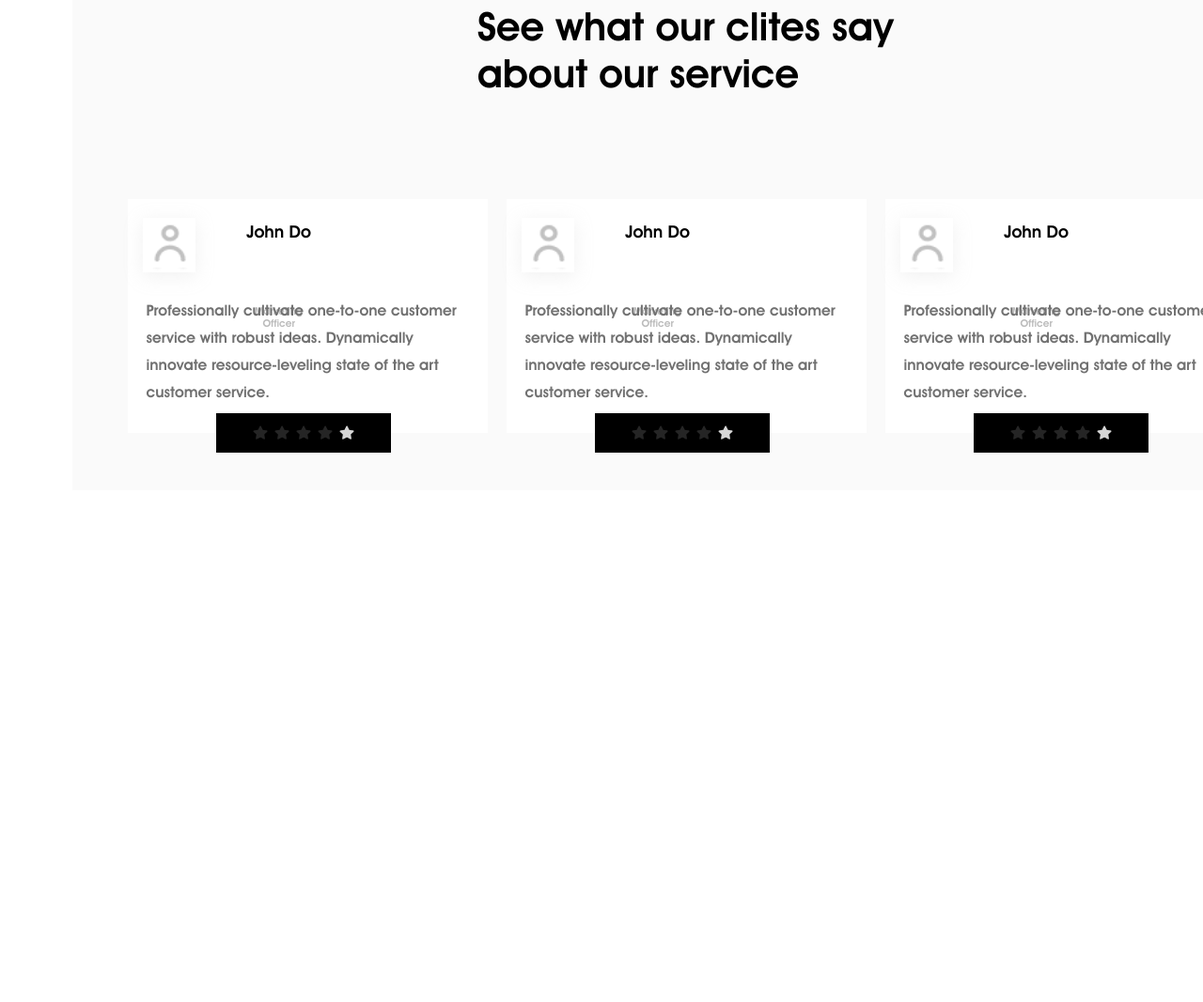
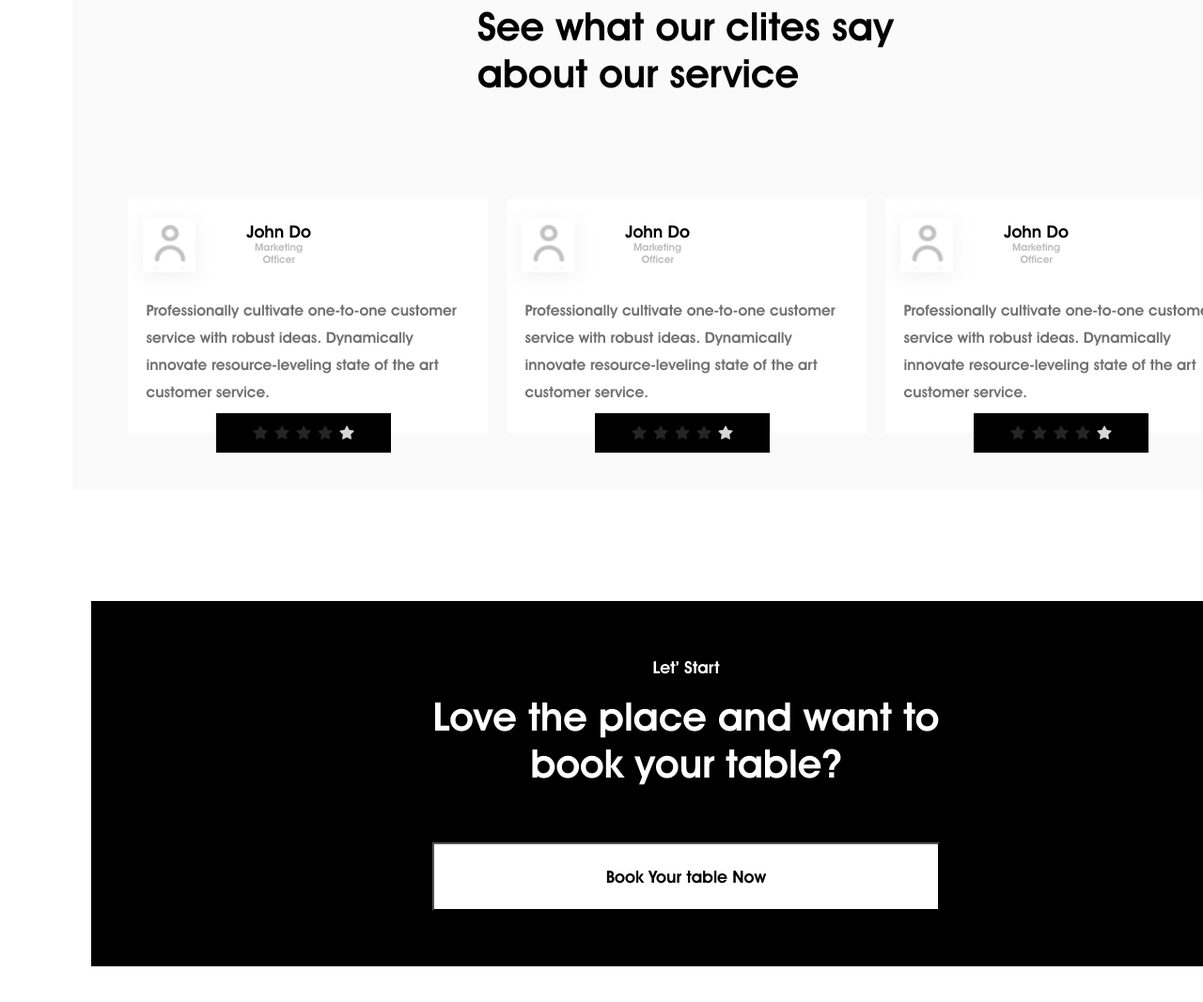
Before and after one commit to Artem-Pot/EatMeet, a plain HTML site: page index.html in a window 1280 px wide. Shown: the part 3990-5057 px from the top of the page at 94% size. Before the commit the page ends 4649 px from the top, so only its background shows below. Drawn offline with Linux system fonts and the light colour scheme; files whose address does not match are found by name.

Commit message:
Готовый

```diff
--- a/css/style.css
+++ b/css/style.css
@@ -1,7 +1,6 @@
 * {
     margin: 0;
     padding: 0;
-
 }
 
 @font-face {
@@ -16,22 +15,19 @@
 }
 
 body {
-
-    width: auto;
+    width: 1440px;
     margin: 0 auto;
-
+    font-style: normal;
 }
-
 /* -----------Блок header--------------------*/
 header {
-
     width: 569px;
     height: 56px;
     display: flex;
-    position: absolute;
     justify-content:space-between;
     margin-top: 80px;
-
+    margin-left: 82px;
+    position: absolute;
 }
 
 .menu-header img:hover {
@@ -55,7 +51,6 @@ h1 {
     font-family: 'AvantGarde Bk BT';
 }
 
-
 .block-main {
     display: flex;
     align-items:flex-end ;
@@ -68,7 +63,6 @@ h1 {
     margin-left: 80px;
     width: 460px;
     height: 448px;
-
 }
 
 .text-main p {
@@ -174,7 +168,6 @@ h1 {
 }
 
 /*-------- Блок work-----------*/
-
 .work {
     height:581px ;
     width: 1440px;
@@ -194,7 +187,6 @@ h1 {
     display: flex;
     flex-direction:column;
     font-family: 'Montserrat', sans-serif;
-    font-style: normal;
 }
 
 .number-work {
@@ -212,7 +204,6 @@ h1 {
     letter-spacing: 0.07em;
     color: #252525;
     padding-top: 15px;
-
 }
 
 .block-work p {
@@ -243,7 +234,6 @@ h1 {
 
 .img-About-Us {
     margin-left:  84px;
-
 }
 
 .text-About-Us {
@@ -257,13 +247,11 @@ h1 {
 
 .info-About-Us {
     font-family: 'Montserrat', sans-serif;
-    font-style: normal;
     font-weight: 400;
     font-size: 14px;
     line-height: 21px;
     letter-spacing: 0.04em;
     color: #919191;
-
 }
 
 .horizontal-line-work {
@@ -279,7 +267,6 @@ h1 {
 
 .text-About-Us h2{
     font-family: 'AvantGarde Bk BT';
-    font-style: normal;
     font-weight: 600;
     font-size: 42px;
     line-height: 65px;
@@ -291,7 +278,6 @@ h1 {
 
 .text-About-Us p{
     font-family: 'Montserrat', sans-serif;
-    font-style: normal;
     font-weight: 300;
     font-size: 18px;
     line-height: 35px;
@@ -317,9 +303,8 @@ h1 {
 }
 
 .text-About-Us a:hover {
-        background-color: #4d4c4c;
-    }
-
+    background-color: #4d4c4c;
+}
 /*-------- Блок Exclusive----------*/
 
 .Exclusive {
@@ -335,7 +320,6 @@ h1 {
     margin-left: 81px;
 }
 
-
 .horizontal-line-Exclusive {
     border-top: 1px solid #878787;
     transform: rotate(180deg);
@@ -348,7 +332,7 @@ h1 {
 
 .info-Exclusive-Menu {
     font-family: 'Montserrat', sans-serif;
-    font-style: normal;
+
     font-weight: 400;
     font-size: 14px;
     line-height: 21px;
@@ -358,7 +342,6 @@ h1 {
 
 .text-Exclusive-Menu h2 {
     font-family: 'AvantGarde Bk BT';
-    font-style: normal;
     font-weight: 600;
     font-size: 42px;
     line-height: 65px;
@@ -369,7 +352,6 @@ h1 {
 
 .p-Exclusive {
     font-family: 'Montserrat', sans-serif;
-    font-style: normal;
     font-weight: 300;
     font-size: 18px;
     line-height: 35px;
@@ -393,7 +375,6 @@ h1 {
     display: flex;
     align-items: center;
     justify-content: center;
-
 }
 
 .text-Exclusive-Menu a:hover {
@@ -429,7 +410,6 @@ h1 {
     grid-column:2/2;
     grid-row:1/4;
 }
-
 /*-------- Блок booking---------*/
 .booking {
     width: 1440px;
@@ -446,7 +426,6 @@ h1 {
 
 .span-booking {
     font-family: 'AvantGarde Bk BT';
-    font-style: normal;
     font-weight: 400;
     font-size: 16px;
     line-height: 19px;
@@ -455,7 +434,6 @@ h1 {
 
 .text-booking h2 {
     font-family: 'AvantGarde Bk BT';
-    font-style: normal;
     font-weight: 600;
     font-size: 42px;
     line-height: 65px;
@@ -476,13 +454,11 @@ h1 {
 }
 
 .box-booking {
-
     display: flex;
     margin-top: 35px;
     margin-left: 56px;
     width: 1012px;
     height: 56px;
-
 }
 
 .block1-form-booking {
@@ -506,7 +482,6 @@ h1 {
     align-items:center;
     width: 155px;
     height: 24px;
-
     margin-top: 15px;
 
 }
@@ -546,6 +521,10 @@ h1 {
     margin-left: 10px;
 }
 
+.img1-form-booking:hover {
+    background-color: #d3d0d0;
+}
+
 .vertical-booking {
     display: block;
     border-right: 1px solid #7F7F7F;
@@ -557,11 +536,9 @@ h1 {
     margin-top: 5px;
 }
 
-
 .box-booking a {
     text-decoration: none;
     font-family: 'AvantGarde Bk BT';
-    font-style: normal;
     font-weight: 600;
     font-size: 18px;
     line-height: 21px;
@@ -586,7 +563,7 @@ h1 {
 
 /*-------- Блок reviews---------*/
 .reviews {
-    height:849px;
+    height:1363px;
     width: 1440px;
     margin: 0 auto;
     display: flex;
@@ -613,9 +590,8 @@ h1 {
     display: block;
 
 }
-.block-reviews span {
+.span-block-reviews {
     font-family: 'AvantGarde Bk BT';
-    font-style: normal;
     font-weight: 400;
     font-size: 18px;
     line-height: 22px;
@@ -629,11 +605,9 @@ h1 {
     width: 444px;
     height: 100px;
     font-family: 'AvantGarde Bk BT';
-    font-style: normal;
     font-weight: 600;
     font-size: 42px;
     line-height: 50px;
-
     color: #000000;
     margin: 0 auto;
     margin-top: 18px;
@@ -672,7 +646,6 @@ h1 {
 .Box-text-reviews h3 {
     display: block;
     font-family: 'AvantGarde Bk BT';
-    font-style: normal;
     font-weight: 600;
     font-size: 18px;
     line-height: 21px;
@@ -683,18 +656,15 @@ h1 {
 .Box-text-reviews span {
     display: block;
     font-family: 'AvantGarde Bk BT';
-    font-style: normal;
     font-weight: 400;
     font-size: 11px;
     line-height: 13px;
     color: #BCBCBC;
     text-align: center;
-
 }
 
 .block-reviews p {
     font-family: 'AvantGarde Bk BT';
-    font-style: normal;
     font-weight: 400;
     font-size: 16px;
     line-height: 29px;
@@ -715,3 +685,55 @@ h1 {
     transform: translateY(-21px);
     margin-left: 94px;
 }
+
+.order {
+    width: 1267px;
+    height: 389px;
+    background-color: #000000;
+    margin: 0 auto;
+    margin-top:137px;
+    display: flex;
+    flex-direction:column;
+}
+
+.order span {
+    font-family: 'AvantGarde Bk BT';
+    font-weight: 400;
+    font-size: 18px;
+    line-height: 22px;
+    color: #FFFFFF;
+    text-align: center;
+    margin-top: 60px;
+}
+
+.order h2 {
+    font-family: 'AvantGarde Bk BT';
+    font-weight: 600;
+    font-size: 42px;
+    line-height: 50px;
+    text-align: center;
+    color: #FFFFFF;
+    margin-top: 16px;
+    width: 540px;
+    height: 100px
+}
+
+.order button {
+    font-family: 'AvantGarde Bk BT';
+    font-style: normal;
+    font-weight: 600;
+    font-size: 18px;
+    line-height: 21px;
+    text-align: center;
+    color: #000000;
+    width: 540px;
+    height: 73px;
+    background-color: #FFFFFF;
+    margin: 0 auto;
+    margin-top: 59px;
+}
+
+.order button:hover {
+    background-color: #a79797;
+    cursor: pointer;
+}
--- a/index.html
+++ b/index.html
@@ -180,7 +180,7 @@
 
     <section class="reviews">
         <div class="block-reviews">
-            <span>Client Feedback</span>
+            <span class="span-block-reviews">Client Feedback</span>
             <h2>See what our clites say
                 about our service</h2>
             <div class="wrapper-block-reviews">
@@ -232,7 +232,14 @@
                     </div>
                     <div class="stars-reviews"></div>
                 </div>
+        </div>
 
+
+        <div class="order">
+            <span >Let’ Start</span>
+            <h2>Love the place and want to
+                book your table?</h2>
+            <button type="button">Book Your table Now</button>
         </div>
     </section>
 </body>
```
